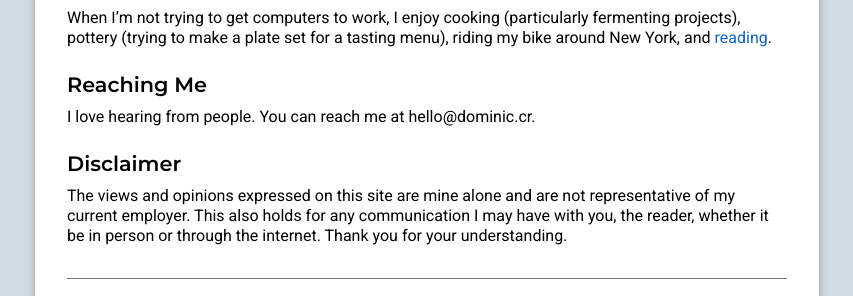
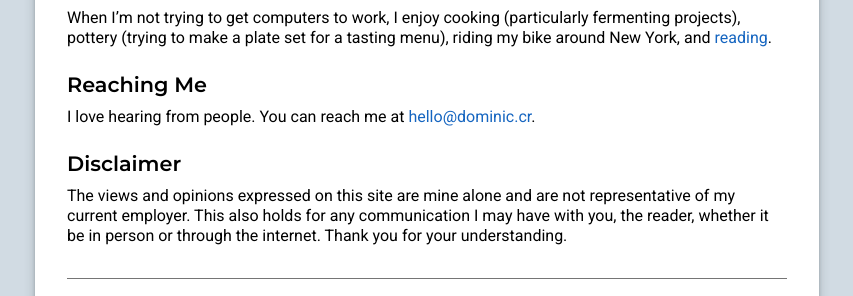
Before and after one commit to jokeofweek/jokeofweek.github.io, a Jekyll site: the page built from about.markdown, in a window 1280 px wide. Shown: the part 891-1187 px from the top of the page, without its empty margins (213-1066 px from the left). Built offline with Jekyll 4.4.1, drawn with Linux system fonts in a browser that asks for light colours; part of the change alters nothing that is shown.

```diff
--- a/about.markdown
+++ b/about.markdown
@@ -22,7 +22,7 @@ When I'm not trying to get computers to work, I enjoy cooking (particularly ferm
 
 ### Reaching Me
 
-I love hearing from people. You can reach me at {{ site.email }}.
+I love hearing from people. You can reach me at [{{ site.email }}](mailto:{{ site.email }}).
 
 ### Disclaimer
 
```
